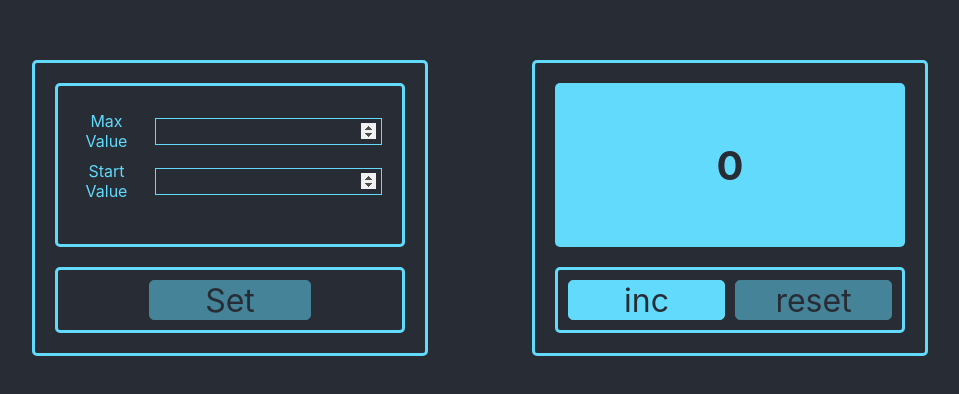
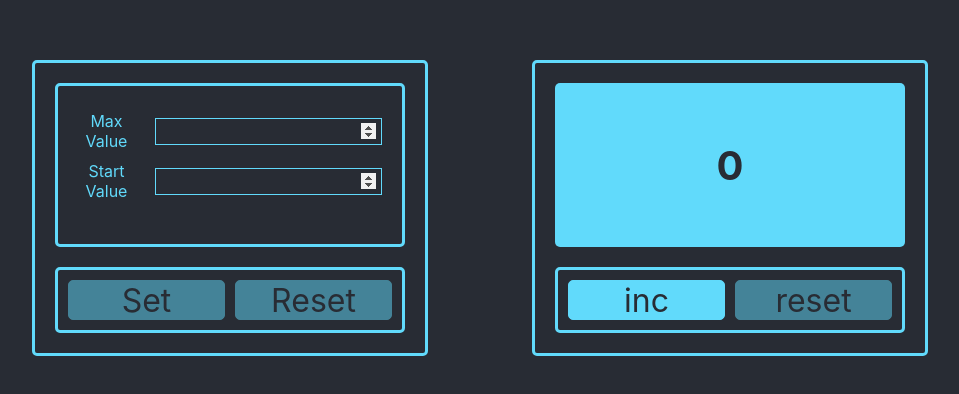
Before and after one commit to EgorZhuk/counter, a React (Create React App) app: page / in a window 1280 px wide. Shown: the part 192-586 px from the top of the page, without its empty margins (160-1119 px from the left). Built offline with nearby package versions, Linux system fonts and the light colour scheme.

Commit message:
add reset button in setCount component

```diff
--- a/src/components/setCounter.tsx
+++ b/src/components/setCounter.tsx
@@ -16,7 +16,9 @@ export const SetCounter = () => {
       </div>
       <div className={s.counterButtons}>
         <button onClick={x=>x} disabled={true}>Set</button>
+        <button onClick={x=>x} disabled={true}>Reset</button>
       </div>
+
     </div>
   );
 };
```
